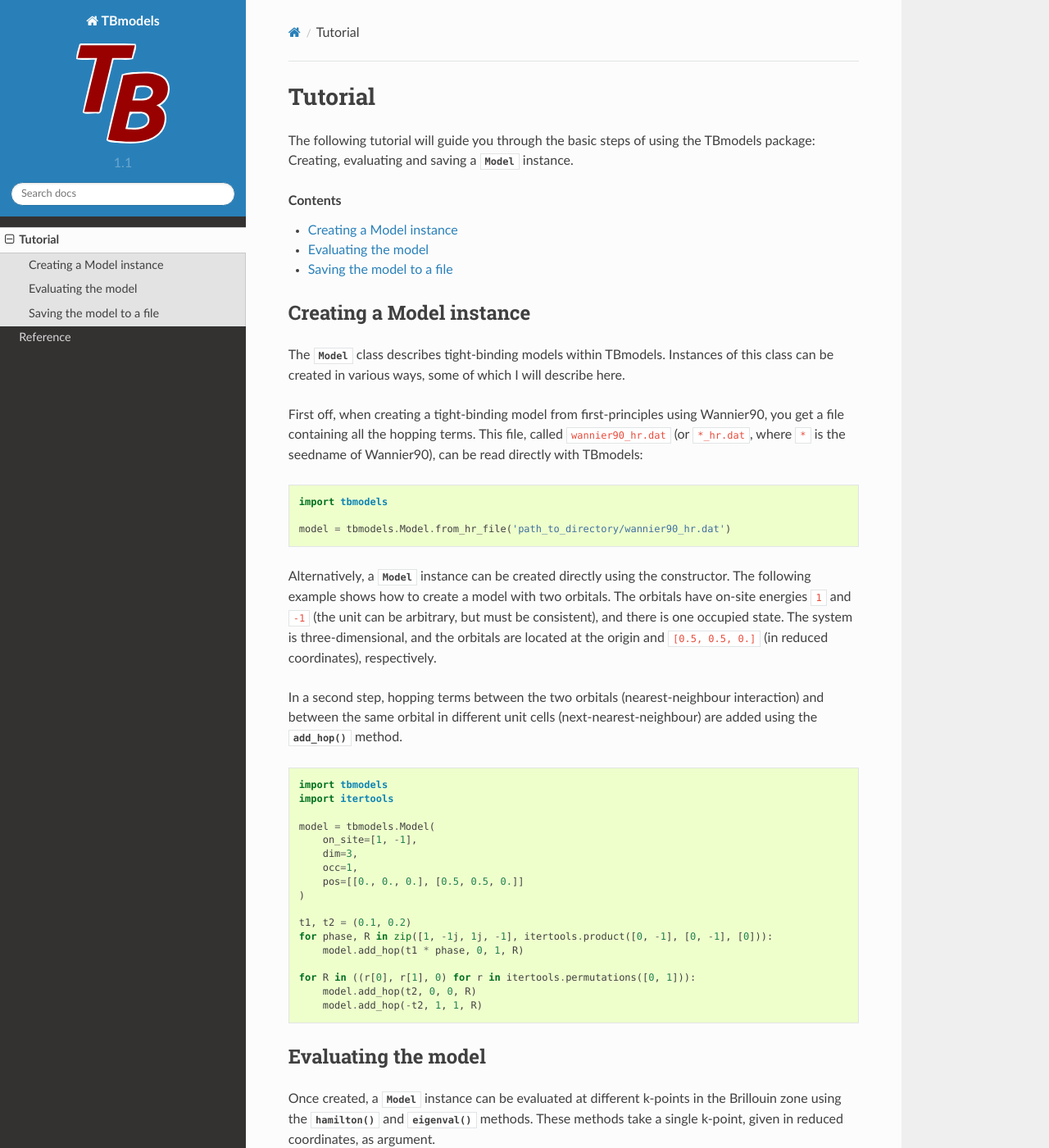
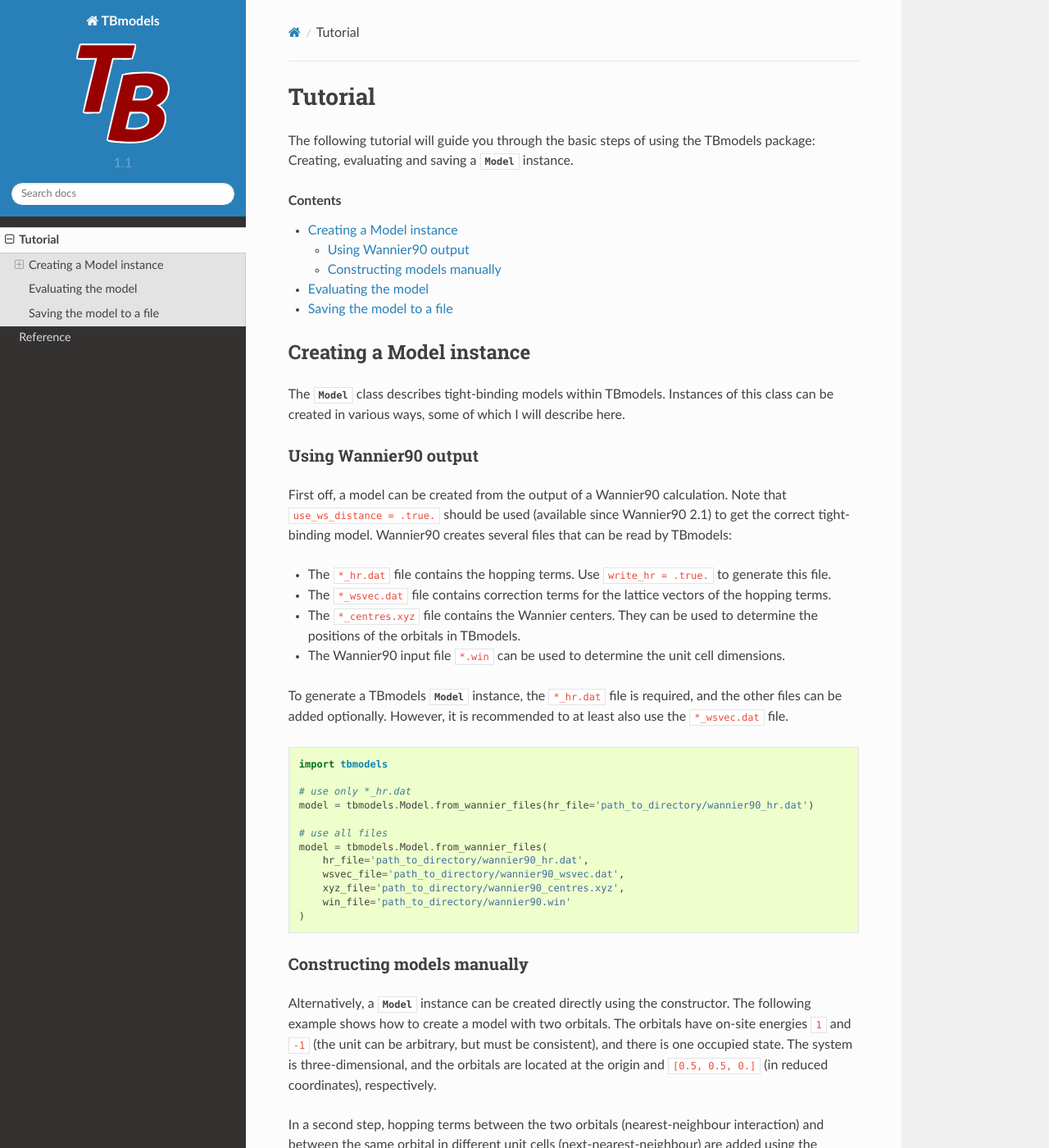
Before and after one commit to Z2PackDev/TBmodels, a Sphinx documentation site: the page built from doc/source/tutorial.rst, in a window 1280 px wide and 1400 px high. Shown: the whole window at 82% size. Built offline with Sphinx 7.4.7 and the Read the Docs theme 2.0.0, drawn with Linux system fonts in a browser that asks for light colours.

Commit message:
updated doc with from_wannier_files

```diff
--- a/doc/source/tutorial.rst
+++ b/doc/source/tutorial.rst
@@ -13,13 +13,35 @@ Creating a Model instance
 
 The :class:`.Model` class describes tight-binding models within TBmodels. Instances of this class can be created in various ways, some of which I will describe here.
 
-First off, when creating a tight-binding model from first-principles using Wannier90, you get a file containing all the hopping terms. This file, called ``wannier90_hr.dat`` (or ``*_hr.dat``, where ``*`` is the seedname of Wannier90), can be read directly with TBmodels:
+Using Wannier90 output
+~~~~~~~~~~~~~~~~~~~~~~
+
+First off, a model can be created from the output of a Wannier90 calculation. Note that ``use_ws_distance = .true.`` should be used (available since Wannier90 2.1) to get the correct tight-binding model. Wannier90 creates several files that can be read by TBmodels:
+
+* The ``*_hr.dat`` file contains the hopping terms. Use ``write_hr = .true.`` to generate this file.
+* The ``*_wsvec.dat`` file contains correction terms for the lattice vectors of the hopping terms.
+* The ``*_centres.xyz`` file contains the Wannier centers. They can be used to determine the positions of the orbitals in TBmodels.
+* The Wannier90 input file ``*.win`` can be used to determine the unit cell dimensions.
+
+To generate a TBmodels :class:`.Model` instance, the ``*_hr.dat`` file is required, and the other files can be added optionally. However, it is recommended to at least also use the ``*_wsvec.dat`` file.
 
 .. code:: python
 
     import tbmodels
 
-    model = tbmodels.Model.from_hr_file('path_to_directory/wannier90_hr.dat')
+    # use only *_hr.dat
+    model = tbmodels.Model.from_wannier_files(hr_file='path_to_directory/wannier90_hr.dat')
+
+    # use all files
+    model = tbmodels.Model.from_wannier_files(
+        hr_file='path_to_directory/wannier90_hr.dat',
+        wsvec_file='path_to_directory/wannier90_wsvec.dat',
+        xyz_file='path_to_directory/wannier90_centres.xyz',
+        win_file='path_to_directory/wannier90.win'
+    )
+
+Constructing models manually
+~~~~~~~~~~~~~~~~~~~~~~~~~~~~
 
 Alternatively, a :class:`.Model` instance can be created directly using the constructor. The following example shows how to create a model with two orbitals. The orbitals have on-site energies ``1`` and ``-1`` (the unit can be arbitrary, but must be consistent), and there is one occupied state. The system is three-dimensional, and the orbitals are located at the origin and ``[0.5, 0.5, 0.]`` (in reduced coordinates), respectively.
 
```
